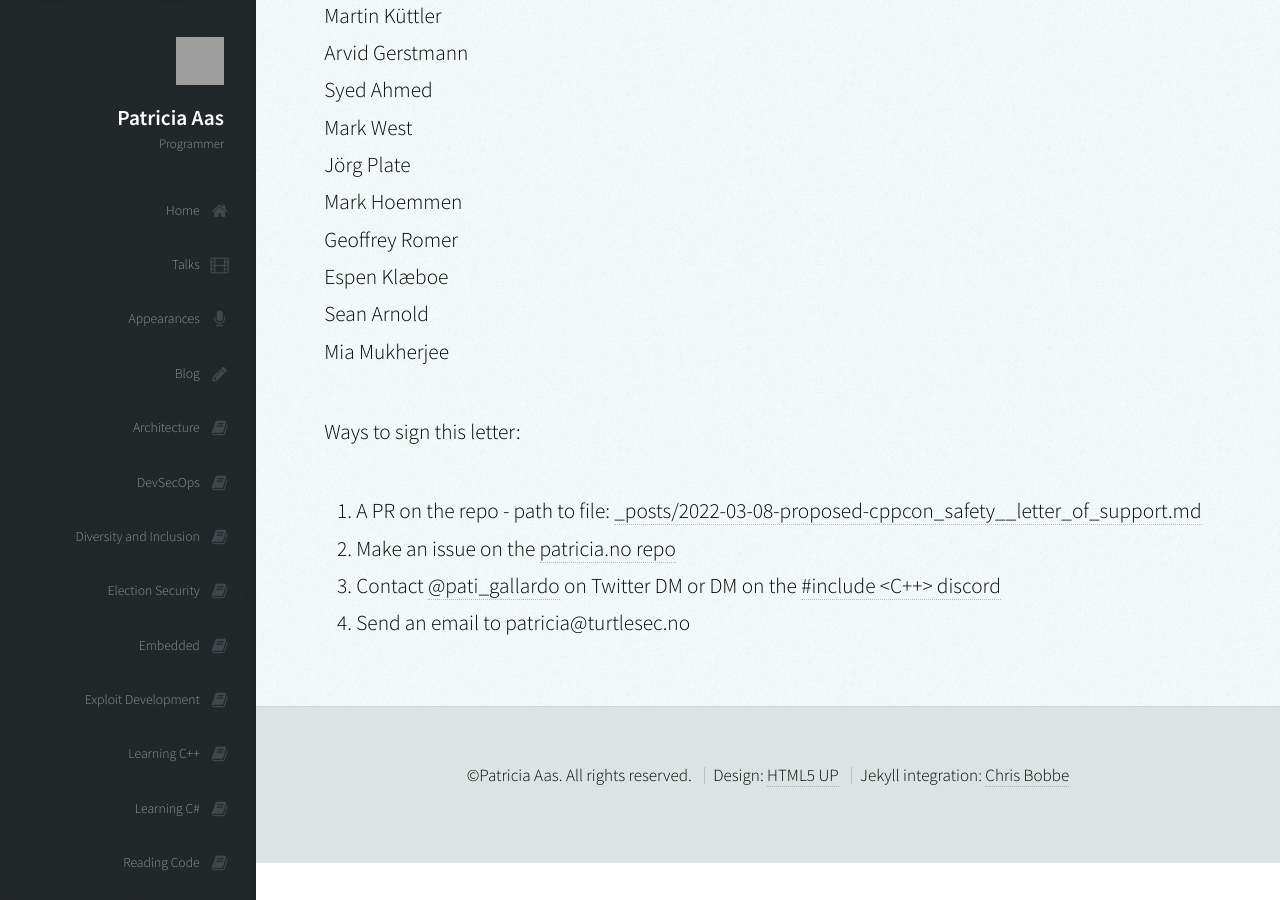
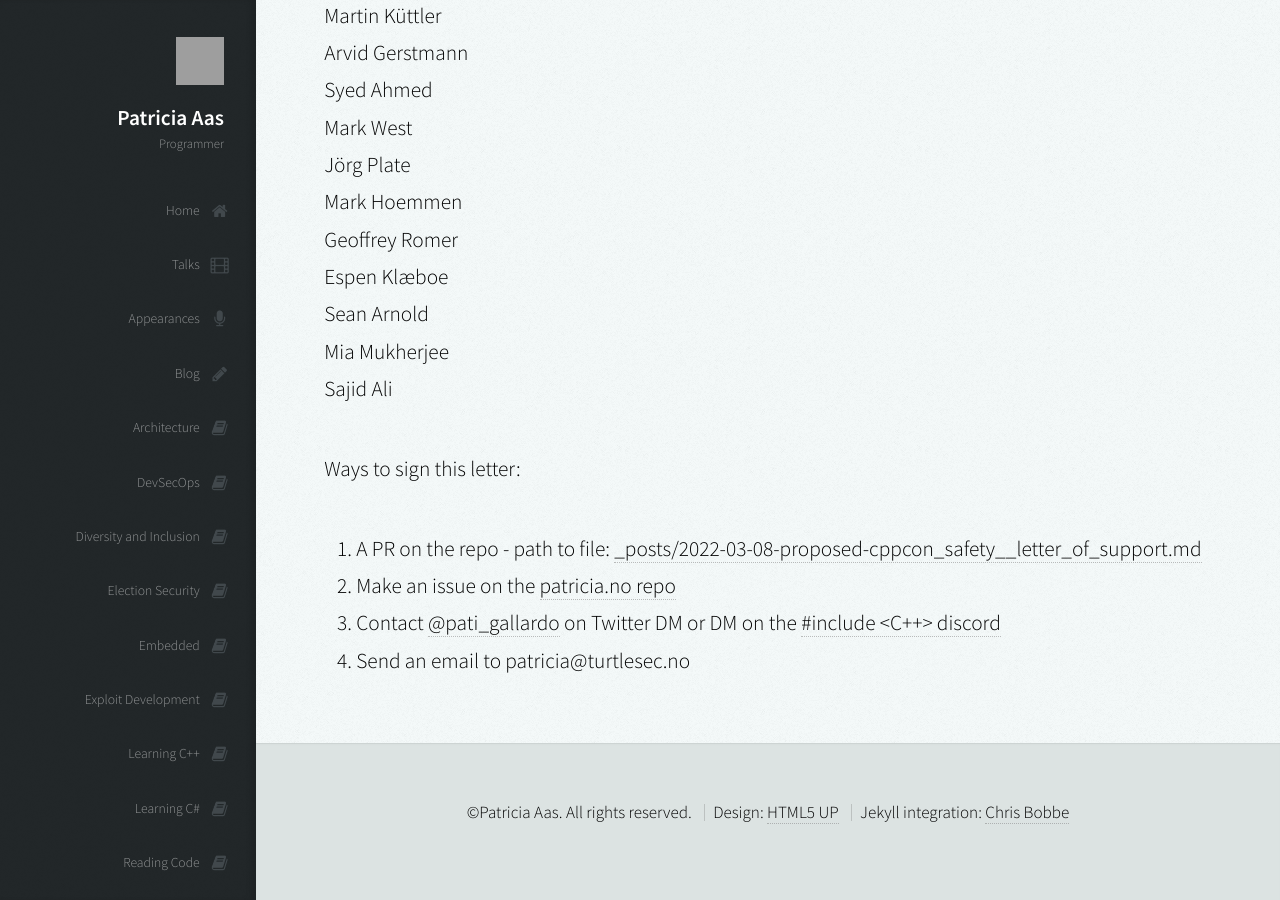
Before and after one commit to patricia-gallardo/patricia-gallardo.github.io, a Jekyll site: the page built from _posts/2022-03-08-proposed-cppcon_safety__letter_of_support.md, in a window 1280 px wide and 900 px high, scrolled down 10338 px. Built offline with Jekyll 4.4.1, drawn with Linux system fonts in a browser that asks for light colours; nearby versions of some CDN libraries; grey boxes are pictures that could not be loaded.

Commit message:
Update 2022-03-08-proposed-cppcon_safety__letter_of_support.md

```diff
--- a/_posts/2022-03-08-proposed-cppcon_safety__letter_of_support.md
+++ b/_posts/2022-03-08-proposed-cppcon_safety__letter_of_support.md
@@ -286,6 +286,7 @@ Geoffrey Romer<br>
 Espen Klæboe <br>
 Sean Arnold <br>
 Mia Mukherjee <br>
+Sajid Ali <br>
 
 
 Ways to sign this letter:
```
